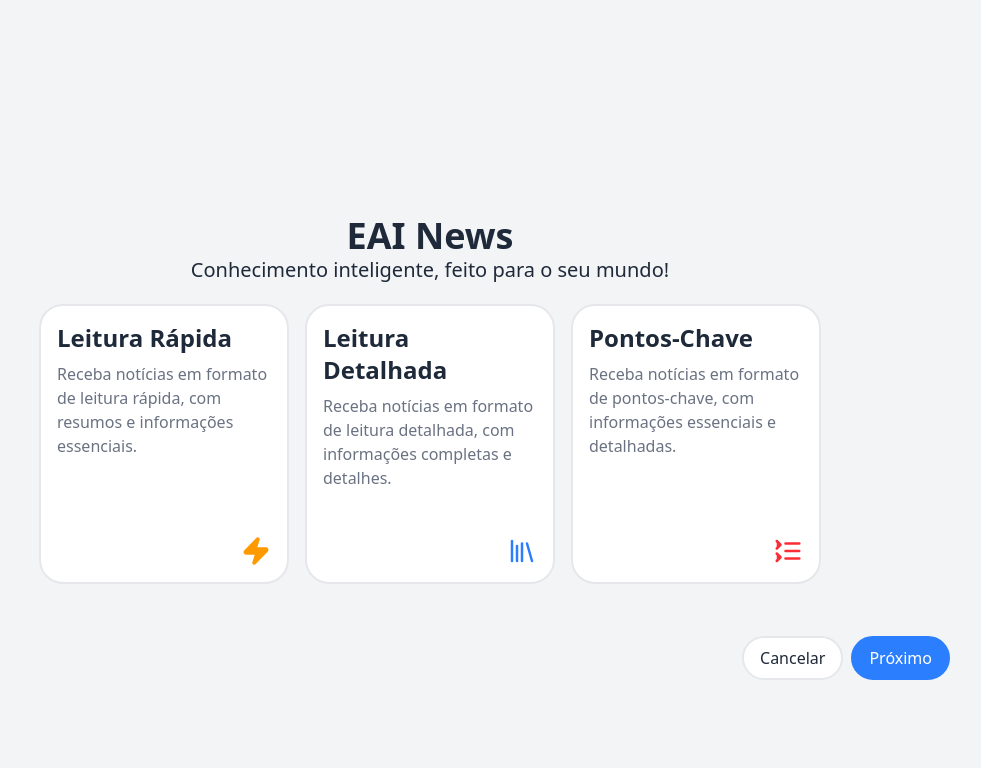
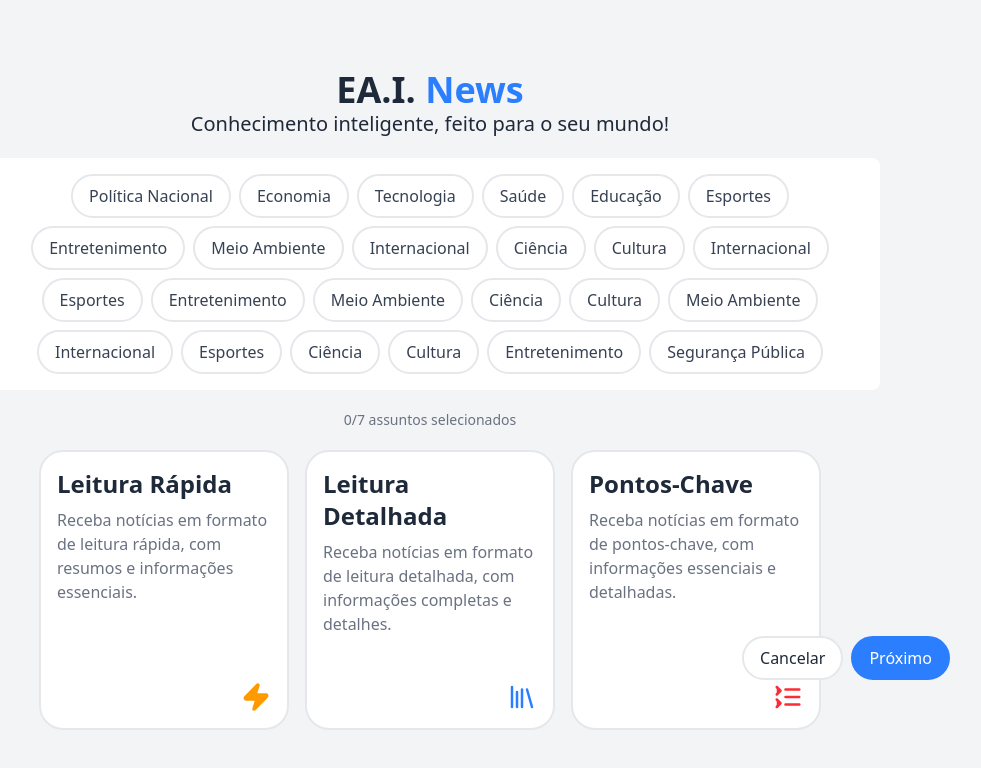
Before and after one commit to joaoleite2/news-by-ai, a Next.js app: page / in a window 1280 px wide. Shown: the top 768 px of the page, without its empty margins (210-1191 px from the left). Built offline with nearby package versions, Linux system fonts and the light colour scheme.

Commit message:
feat: set news info

```diff
--- a/app/components/EaiNews.tsx
+++ b/app/components/EaiNews.tsx
@@ -1,7 +1,7 @@
 const EaiNews = () => {
   return (
     <div className='flex flex-col items-center'>
-      <h1 className='text-4xl font-bold text-gray-800'>EAI News</h1>
+      <h1 className='text-4xl font-bold text-gray-800'>EA.I. <span className='text-blue-500'>News</span></h1>
       <p className='text-xl text-gray-800'>
         Conhecimento inteligente, feito para o seu mundo!
       </p>
--- a/app/components/NewsTopic.tsx
+++ b/app/components/NewsTopic.tsx
@@ -1,7 +1,12 @@
 'use client'
 
-import { useState } from 'react'
 import TopicSelector from './ui/TopicSelector'
+import { NewsInfo } from '../page'
+
+interface NewsTopicProps {
+    setNewsInfo: React.Dispatch<React.SetStateAction<NewsInfo>>
+    newsInfo: NewsInfo
+}
 
 const topics = [
   'Política Nacional',
@@ -15,18 +20,28 @@ const topics = [
   'Internacional',
   'Ciência',
   'Cultura',
+  'Internacional',
+  'Esportes',
+  'Entretenimento',
+  'Meio Ambiente',
+  'Ciência',
+  'Cultura',
+  'Meio Ambiente',
+  'Internacional',
+  'Esportes',
+  'Ciência',
+  'Cultura',
+  'Entretenimento',
   'Segurança Pública'
 ]
 
-const NewsTopic = () => {
-  const [selectedTopics, setSelectedTopics] = useState<string[]>([])
-
+const NewsTopic: React.FC<NewsTopicProps> = ({ setNewsInfo, newsInfo }) => {
   const handleSelect = (topic: string) => {
-    if(selectedTopics.length < 7) {
-      setSelectedTopics([...selectedTopics, topic])
+    if(newsInfo.topics.length < 7) {
+      setNewsInfo({ ...newsInfo, topics: [...newsInfo.topics, topic] })
     }
-    if(selectedTopics.includes(topic)) {
-      setSelectedTopics(selectedTopics.filter(t => t !== topic))
+    if(newsInfo.topics.includes(topic)) {
+      setNewsInfo({ ...newsInfo, topics: newsInfo.topics.filter(t => t !== topic) })
     }
   }
 
@@ -34,10 +49,10 @@ const NewsTopic = () => {
     <section className='flex flex-col justify-center items-center mt-5'>
       <div className='flex justify-center flex-wrap w-[900px] gap-2 bg-white rounded-lg p-4'>
         {topics.map((topic, index) => (
-          <TopicSelector key={index} topic={topic} isSelected={selectedTopics.includes(topic)} onSelect={handleSelect} />
+          <TopicSelector key={index} topic={topic} isSelected={newsInfo.topics.includes(topic)} onSelect={handleSelect} />
         ))}
       </div>
-      <p className='text-gray-500 text-sm mt-5'>{selectedTopics.length}/7 assuntos selecionados</p>
+      <p className='text-gray-500 text-sm mt-5'>{newsInfo.topics.length}/7 assuntos selecionados</p>
     </section>
   )
 }
--- a/app/components/TextType.tsx
+++ b/app/components/TextType.tsx
@@ -3,8 +3,16 @@
 import { Library, ListCollapse, Zap } from 'lucide-react'
 import Card from './ui/Card'
 import { useState } from 'react'
+import { NewsInfo } from '../page'
 
-const cards = [
+interface CardType {
+  title: string
+  description: string
+  icon: React.ReactNode
+  color: 'amber' | 'blue' | 'red'
+}
+
+const cards: CardType[] = [
   {
     title: 'Leitura Rápida',
     description: 'Receba notícias em formato de leitura rápida, com resumos e informações essenciais.',
@@ -20,16 +28,20 @@ const cards = [
   {
     title: 'Pontos-Chave ',
     description: 'Receba notícias em formato de pontos-chave, com informações essenciais e detalhadas.',
-    icon: <ListCollapse fill='currentColor'  size={30} className='text-red-500' />,
+    icon: <ListCollapse fill='currentColor' size={30} className='text-red-500' />,
     color: 'red'
   }
 ]
 
-const TextType = () => {
-  const [selectedIndex, setSelectedIndex] = useState<number | null>(null)
+interface TextTypeProps {
+  setNewsInfo: React.Dispatch<React.SetStateAction<NewsInfo>>
+  newsInfo: NewsInfo
+}
+
+const TextType: React.FC<TextTypeProps> = ({ setNewsInfo, newsInfo }) => {
 
   const handleClick = (index: number) => {
-    setSelectedIndex(index)
+    setNewsInfo({ ...newsInfo, textType: cards[index].title })
   }
 
   return (
@@ -42,7 +54,7 @@ const TextType = () => {
             description={card.description}
             icon={card.icon}
             color={card.color}
-            selected={selectedIndex === index}
+            selected={newsInfo.textType === card.title}
             onClick={() => handleClick(index)}
           />
         ))}
--- a/app/components/ui/Card.tsx
+++ b/app/components/ui/Card.tsx
@@ -8,17 +8,38 @@ interface CardProps {
 }
 
 const Card = ({ title, description, icon, color, selected, onClick }: CardProps) => {
-  const colors = {
-    'amber': 'border-amber-500',
-    'blue': 'border-blue-500',
-    'red': 'border-red-500'
+  const getColorClasses = (color?: string) => {
+    switch (color) {
+      case 'amber':
+        return {
+          border: selected ? 'border-amber-500' : 'border-gray-200',
+          hover: 'hover:border-amber-500'
+        }
+      case 'blue':
+        return {
+          border: selected ? 'border-blue-500' : 'border-gray-200',
+          hover: 'hover:border-blue-500'
+        }
+      case 'red':
+        return {
+          border: selected ? 'border-red-500' : 'border-gray-200',
+          hover: 'hover:border-red-500'
+        }
+      default:
+        return {
+          border: 'border-gray-200',
+          hover: 'hover:border-gray-300'
+        }
+    }
   }
+
+  const colorClasses = getColorClasses(color)
 
   return (
     <div className={`
       cursor-pointer flex flex-col p-4 rounded-3xl w-[250px] bg-white h-[280px] transition-all
-      duration-300 hover:${colors[color as keyof typeof colors] || ''} hover:scale-103
-      ${selected ? `border-2 ${colors[color as keyof typeof colors]}` : 'border-2 border-gray-200'}`}
+      duration-200 border-2 ${colorClasses.border} ${colorClasses.hover} hover:scale-105
+    `}
       onClick={onClick}
     >
       <h1 className='font-bold text-2xl text-gray-800'>{title}</h1>
--- a/app/page.tsx
+++ b/app/page.tsx
@@ -1,14 +1,31 @@
+'use client'
+
+import { useState } from 'react'
 import EaiNews from './components/EaiNews'
 import NewsTopic from './components/NewsTopic'
 import TextType from './components/TextType'
 import Button from './components/ui/Button'
 
+export interface NewsInfo {
+  topics: string[]
+  textType: string
+  text: string
+}
+
 const Home = () => {
+  const [ newsInfo, setNewsInfo ] = useState<NewsInfo>({
+    topics: [],
+    textType: '',
+    text: ''
+  })
+
+  console.log(newsInfo)
+
   return (
     <main className='flex flex-col items-center justify-center py-12 bg-gray-100 h-[100dvh]'>
       <EaiNews />
-      {/* <NewsTopic /> */}
-      <TextType />
+      <NewsTopic setNewsInfo={setNewsInfo} newsInfo={newsInfo} />
+      <TextType setNewsInfo={setNewsInfo} newsInfo={newsInfo} />
       <div className='flex absolute bottom-30 right-30 gap-2'>
         <Button variant='secondary'>Cancelar</Button>
         <Button variant='primary'>Próximo</Button>
```
